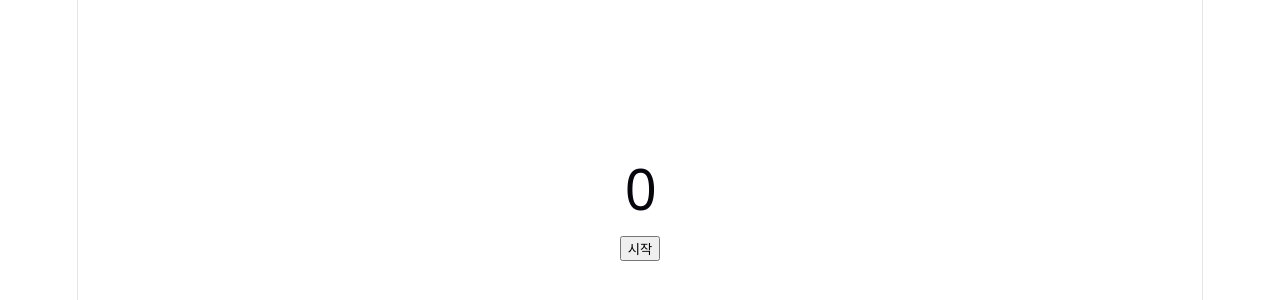
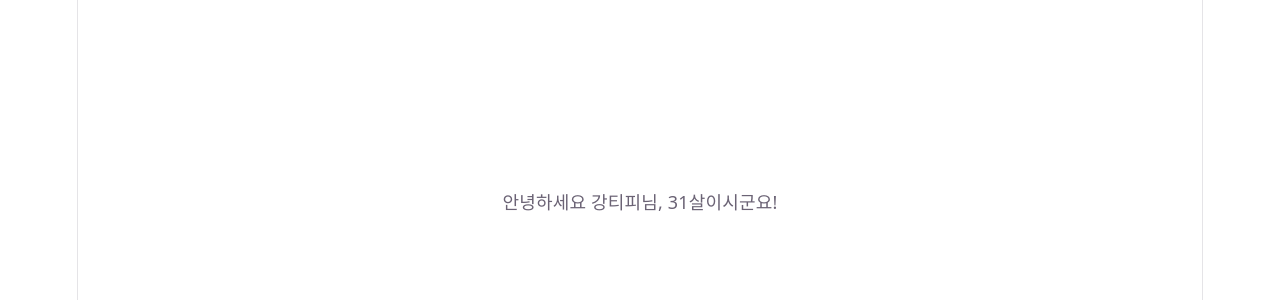
Before and after one commit to jeongbin-k/react-practice, a React (Vite) app: page / in a window 1280 px wide. Shown: the part 198-498 px from the top of the page. Built offline with nearby package versions, Linux system fonts and the light colour scheme.

Commit message:
useContext Practice9 예제 완료

```diff
--- a/src/App.jsx
+++ b/src/App.jsx
@@ -1,11 +1,11 @@
-import Practice8 from "./components/Practice8";
+import Practice9 from "./components/Practice9";
 import "./App.css";
 
 function App() {
   return (
     <>
       <section id="center">
-        <Practice8 />
+        <Practice9 />
       </section>
     </>
   );
--- /dev/null
+++ b/src/components/Practice9.tsx
@@ -0,0 +1,57 @@
+// useContext
+// App
+// └── Parent
+//      └── Child
+//           └── GrandChild  ← 여기서 user 이름이 필요해
+
+// <App user={user}>
+//   <Parent user={user}>
+//     <Child user={user}>
+//       <GrandChild user={user} />  // 여기까지 계속 넘겨야 함
+// 이걸 props 드릴링 이라함. 엄청 번거로움
+
+import { createContext, useContext } from "react";
+
+// 1. Context 만들기
+interface User {
+  name: string;
+  age: number;
+}
+const UserContext = createContext<User | null>(null);
+
+function Practice9() {
+  const user = { name: "강티피", age: 31 };
+
+  // 2. Provider로 감싸기 (여기서 value로 데이터를 넘겨요)
+  return (
+    <UserContext.Provider value={user}>
+      <Parent />
+    </UserContext.Provider>
+  );
+}
+
+function Parent() {
+  // user 데이터 필요없어요, 그냥 Child 렌더링만
+  return <Child />;
+}
+
+function Child() {
+  // user 데이터 필요없어요, 그냥 GrandChild 렌더링만
+  return <GrandChild />;
+}
+
+function GrandChild() {
+  // 여기서 useContext로 user 꺼내봐요!
+
+  const user = useContext(UserContext);
+
+  return (
+    <div>
+      <p>
+        안녕하세요 {user.name}님, {user.age}살이시군요!
+      </p>
+    </div>
+  );
+}
+
+export default Practice9;
```
